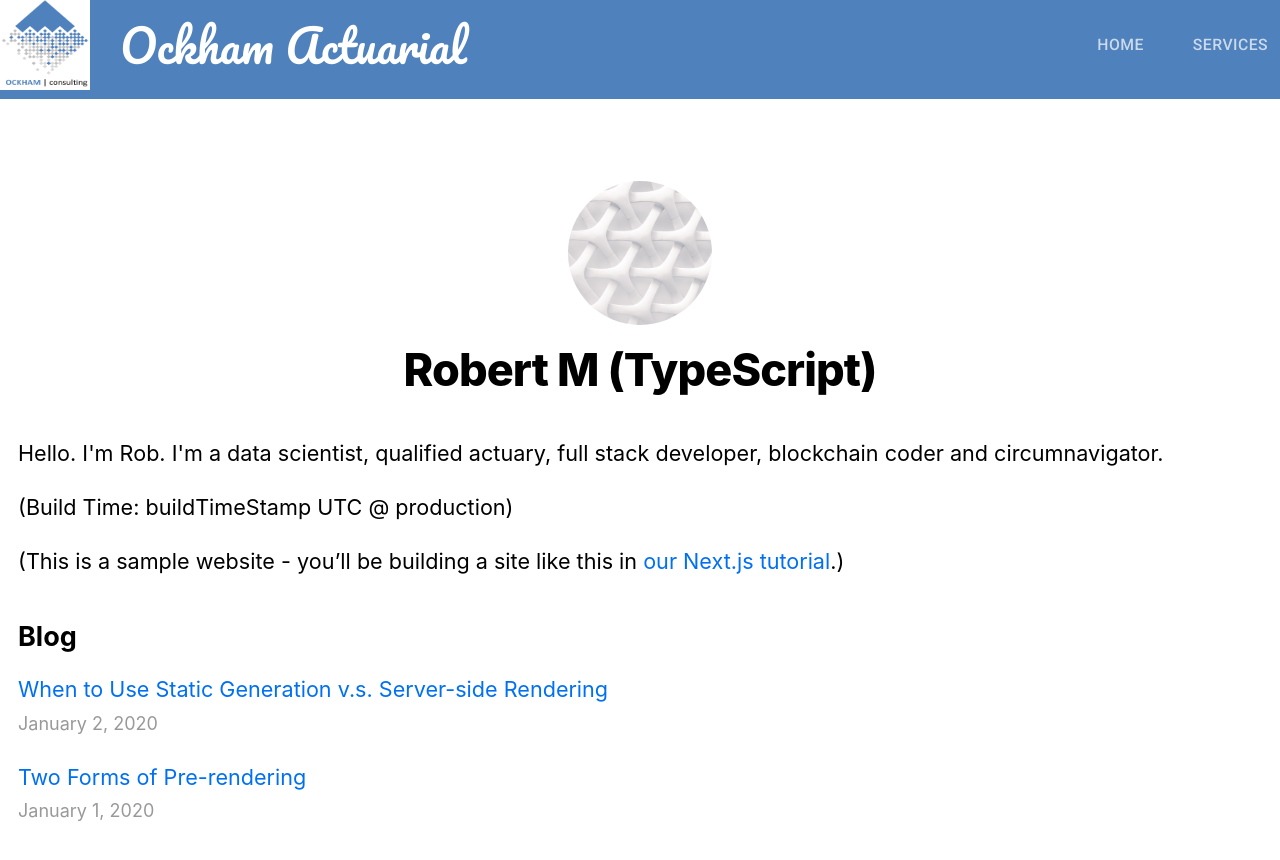
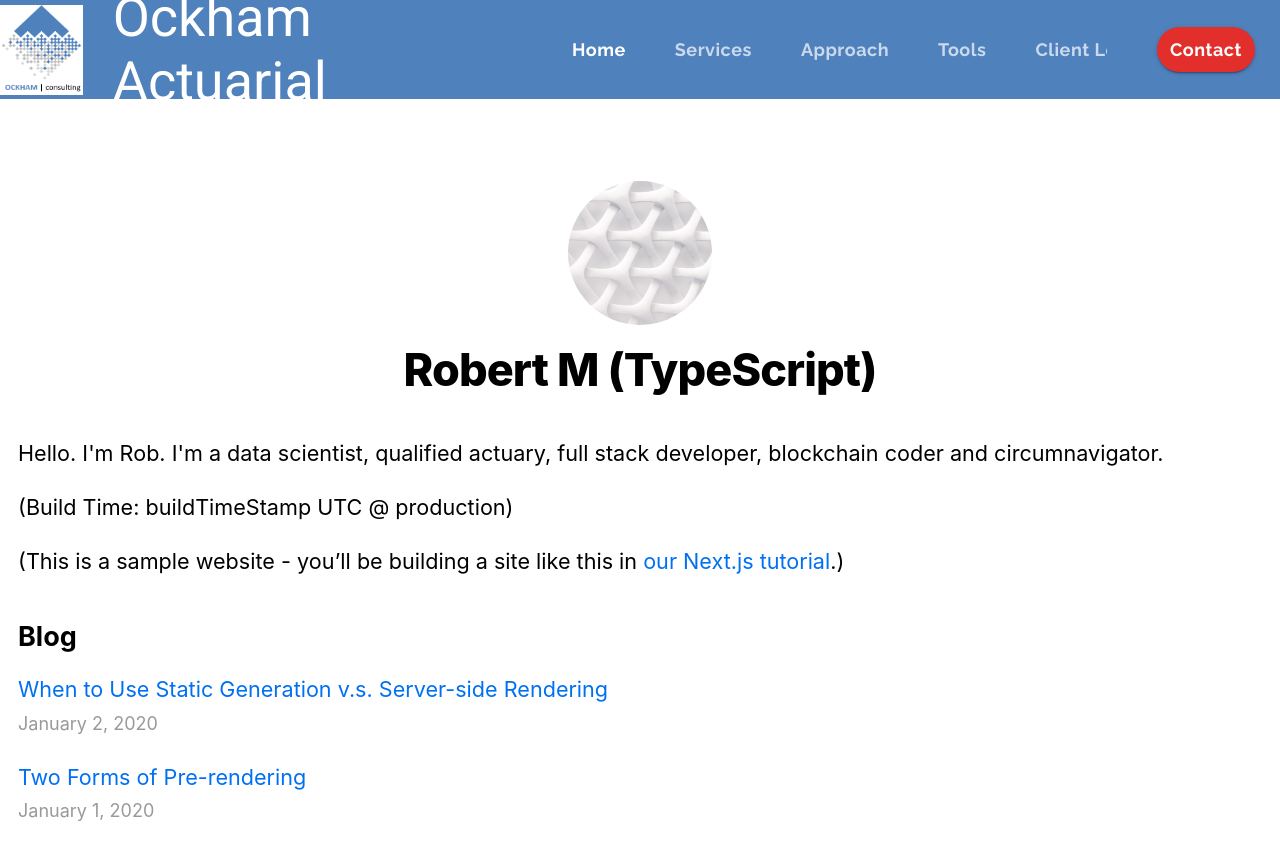
Before and after one commit to megens/nextjs-blog2, a Next.js app: page / in a window 1280 px wide. Shown: the top 860 px of the page. Built offline with nearby package versions, Linux system fonts and the light colour scheme.

Commit message:
added several Mui components

```diff
--- /dev/null
+++ b/components/ui/CreateMyTheme.ts
@@ -0,0 +1,36 @@
+import { createMuiTheme, ThemeOptions } from "@material-ui/core/styles";
+
+//const ockhamBlue = "#0B72B9";
+//const ockhamBlue = "#4169E1";
+//const ockhamRed = "#ff4040";
+const ockhamBlue: string = "#4F81BD";
+const ockhamRed: string = "#E32F2B";
+const ockhamGrey: string = "#868686";
+const ockhamGreen: string = "#4caf50";
+
+export default function createMyTheme(options: ThemeOptions) {
+  return createMuiTheme({
+    palette: {
+      //common: {},
+      primary: { main: ockhamBlue },
+      secondary: { main: ockhamRed },
+    },
+    typography: {
+      tab: {
+        fontFamily: "Raleway",
+        color: "white",
+        fontSize: "1rem",
+        fontWeight: 700,
+        textTransform: "none",
+      },
+      contact: {
+        fontFamily: "Raleway",
+        color: "white",
+        fontSize: "1rem",
+        fontWeight: 700,
+        textTransform: "none",
+      },
+    },
+    ...options,
+  });
+}
--- a/components/ui/Header.tsx
+++ b/components/ui/Header.tsx
@@ -50,7 +50,7 @@ const useStyles = makeStyles((theme: Theme) =>
   createStyles({
     logo: {
       backgroundColor: "primary",
-      Color: "white",
+      color: "white",
       height: "5.5em",
     },
     toolbarMargin: {
@@ -65,12 +65,23 @@ const useStyles = makeStyles((theme: Theme) =>
       padding: "10px 30px",
     },
     tabContainer: {
-      color: "primary",
+      //color: "primary",
       marginLeft: "auto", // fills space on Left margin, effectively
     },
     tab: {
+      ...theme.typography.tab,
       minWidth: 10, // reduce space between tabs
       marginLeft: "25px",
+    },
+    contact: {
+      ...theme.typography.contact,
+      borderRadius: "50px",
+      marginLeft: "50px",
+      marginRight: "25px",
+      height: "45px",
+      "&:hover": {
+        backgroundColor: theme.palette.secondary.light,
+      },
     },
   })
 );
@@ -80,16 +91,18 @@ export default function Header(props: any) {
   const theme = useTheme(); // gives access to default theme in our component
   const iOS = process.browser && /iPad|iPhone|iPod/.test(navigator.userAgent);
   const matches = useMediaQuery(theme.breakpoints.down("md"));
+  const [tabValue, setTabValue] = useState<number>(0);
 
   const [openDrawer, setOpenDrawer] = useState<boolean>(false);
   const [anchorEl, setAnchorEl] = useState<Element | null>(null);
   const [openMenu, setOpenMenu] = useState<boolean>(false);
 
   const handleChange = (
-    event: React.ChangeEvent<HTMLInputElement>,
-    newValue: number
+    event: React.ChangeEvent<{}>,
+    newTabValue: number
   ): void => {
-    props.setValue(newValue);
+    //props.setTabValue(newTabValue);
+    setTabValue(newTabValue);
   };
 
   const handleClick = (e: React.ChangeEvent<HTMLInputElement>): void => {
@@ -115,10 +128,27 @@ export default function Header(props: any) {
             <Typography className={classes.signage} variant="h3">
               Ockham Actuarial
             </Typography>
-            <Tabs className={classes.tabContainer}>
+            <Tabs
+              className={classes.tabContainer}
+              value={tabValue}
+              //onChange={() => {}}
+              onChange={handleChange}
+              indicatorColor="primary" // change color of underline to primary (typed as primary|secondary|undefined)
+            >
               <Tab className={classes.tab} label="Home" />
               <Tab className={classes.tab} label="Services" />
+              <Tab className={classes.tab} label="Approach" />
+              <Tab className={classes.tab} label="Tools" />
+              <Tab className={classes.tab} label="Client Login" />
             </Tabs>
+            <Button
+              className={classes.contact}
+              variant="contained"
+              color="secondary"
+              onClick={() => {}}
+            >
+              Contact
+            </Button>
           </Toolbar>
         </AppBar>
       </ElevationScroll>
--- a/components/ui/Theme.ts
+++ b/components/ui/Theme.ts
@@ -1,89 +1,15 @@
-import { createMuiTheme } from "@material-ui/core/styles";
+//import { createMuiTheme } from "@material-ui/core/styles";
+// switching to typescript approach
+import createMyTheme from "./CreateMyTheme";
 
-//const ockhamBlue = "#0B72B9";
-//const ockhamBlue = "#4169E1";
-//const ockhamRed = "#ff4040";
+const theme = createMyTheme({}); // here is where I can overwrite keys, but I can't get this to work for one key among many
 
-const ockhamBlue: string = "#4F81BD";
-const ockhamRed: string = "#E32F2B";
-const ockhamGrey: string = "#868686";
-const ockhamGreen: string = "#4caf50";
-
-const theme = createMuiTheme({
-  palette: {
-    //common: {},
-    primary: { main: ockhamBlue },
-    secondary: { main: ockhamRed },
-  },
-
-  typography: {
-    /*
-    tab: {
-      fontFamily: "Raleway ",
-      textTransform: "none",
-      fontWeight: 700,
-      fontSize: "1.25rem",
-      color: "white",
-    },
-    estimate: {
-      fontFamily: "Raleway",
-      textTransform: "none",
-      fontWeight: 700,
-      fontSize: "1.25rem",
-      color: "white",
-    },
-    */
-    h2: {
-      fontFamily: "Raleway",
-      fontWeight: 700,
-      fontSize: "2.5rem",
-      color: `${ockhamBlue}`,
-      lineHeight: 1.5, // space between lines of text
-    },
-    h3: {
-      fontFamily: "Pacifico",
-      fontSize: "2.5rem",
-      color: ockhamBlue,
-    },
-    h4: {
-      fontFamily: "Raleway",
-      fontSize: "1.75rem",
-      color: ockhamBlue,
-      fontWeight: 700,
-    },
-    subtitle1: {
-      fontSize: "1.25rem",
-      fontWeight: 300,
-      color: ockhamGrey,
-    },
-    subtitle2: {
-      color: "white",
-      fontSize: "1.25rem",
-      fontWeight: 300,
-    },
-    body1: {
-      fontSize: "1.25rem",
-      color: ockhamGrey,
-      fontWeight: 300,
-    },
-    /*
-    learnButton: {
-      borderColor: ockhamBlue,
-      color: ockhamBlue,
-      borderWidth: 2,
-      textTransform: "none",
-      borderRadius: 50,
-      fontFamily: "roboto",
-      fontWeight: "bold",
-    },
-    */
-  },
-});
-
-/*
 console.log("Theme keys");
 console.log(Object.keys(theme));
 
+export default theme;
+
+/*
 console.log("Theme type");
 console.log(typeof theme);
 
@@ -92,5 +18,3 @@ console.log(theme.mixins.toolbar);
 
 console.log(theme.palette);
 */
-
-export default theme;
```
Also changed, not shown: types/createTypography.d.ts (added, +63 -0 lines), types/customizeTheme.d.ts (added, +54 -0 lines).
